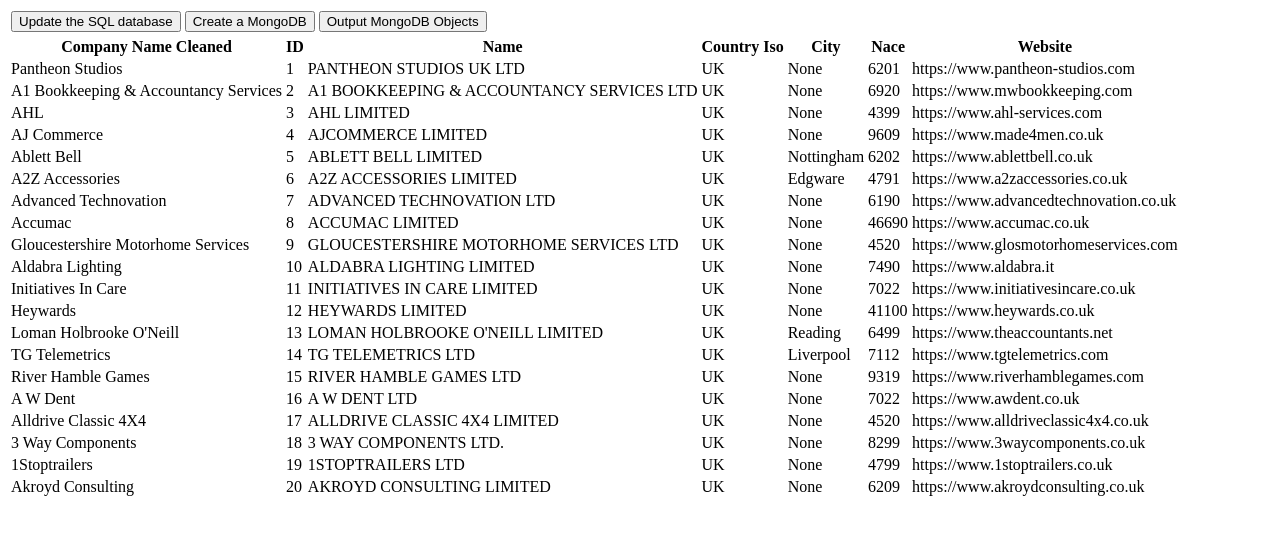
After one commit to antoniovasilevski/python-mongodb-flask-project, a Flask app: template templates/content.html in a window 1280 px wide. The commit adds this page. Shown: the top 535 px of the page. Run offline with Flask 2, Linux system fonts and the light colour scheme; the template is opened without the code that fills it, so the values that code supplies are empty.

Commit message:
Output MongoDB Objects to Front-End

```diff
--- a/main.py
+++ b/main.py
@@ -4,9 +4,13 @@
 import pandas as pd
 from cleanco import basename
 import pymongo
-import jinja2
 
 def clean_company_name(name_arg, remove_list):
+
+    if "COMMERCE" in name_arg:
+        modified = name_arg.split('COMMERCE', maxsplit=1)
+        modified[1] = ' COMMERCE' + modified[1]
+        name_arg = ' '.join(modified)
 
     for substring in remove_list:
         name_arg = sub(substring, "", name_arg)
@@ -35,6 +39,15 @@
 
     name_arg = basename(name_arg)
 
+    modified = name_arg.split(' ')
+    if len(modified[0]) < 4:
+        for id in range(1, len(modified)):
+            modified[id] = modified[id].title()
+        name_arg = ' '.join(modified)
+        return name_arg
+
+    name_arg = ' '.join(modified)
+
     return name_arg.title() if len(name_arg) > 4 else name_arg
 
 def update_db():
@@ -43,10 +56,10 @@
     sql_database = 'semos_companies_data.db'
     conn = sqlite3.connect(sql_database)
     cursor = conn.cursor()
-    df = pd.read_sql_query("SELECT * FROM companies", conn)
+    df = pd.read_sql_query("SELECT * FROM companies", conn, dtype=object)
 
     try:
-        cursor.execute("ALTER TABLE companies DROP COLUMN company_name_cleaned")
+        cursor.execute("ALTER TABLE companies DROP COLUMN company_name_cleaned, nace")
     except:
         pass
 
@@ -58,9 +71,9 @@
         cleaned_name = clean_company_name(name, remove_list)
         company_data['company_name_cleaned'].append(cleaned_name)
 
+    company_data['nace'] = company_data['nace'].astype('Int64')
     company_data = pd.DataFrame(company_data)
     company_data.to_sql('companies', conn, if_exists='replace', index=False)
-
     conn.close()
 
 def write_to_mongodb():
@@ -96,16 +109,34 @@
     myclient = pymongo.MongoClient("mongodb://localhost:27017/")
     mydb = myclient["test_db"]
     mycol = mydb["companies"]
+    headers = ['Company Name Cleaned', 'ID', 'Name', 'Country Iso', 'City', 'Nace', 'Website']
 
-    with open("templates/index.html", "w") as html_file:
-        html_file.write("{% block body%}<div class="">{% endblock %}")
+    with open("templates/content.html", "w") as html_file:
 
+        html_table_header = "{% extends 'index.html' %}\n{% block content %}\n<table>\n"
+        html_table_footer = '</table>\n{% endblock %}'
+        body = ''
 
-    for id in range(1, 21):
-        myquery = {'_id': id}
-        data = mycol.find_one(myquery)
-        print(data)
+        for header in headers:
+            html_table_header += '<th>' + header + '</th>'
 
+        for id in range(1, 21):
+            myquery = {'_id': id}
+            data = mycol.find_one(myquery)
+
+            for key, value in data.items():
+                if key != '_id':
+                    body += f'<tr>\n<td>{key}</td>'
+                try:
+                    if isinstance(value, dict):
+                        body+= ''.join([f'<td>{elem}</td>' for elem in value.values()]) + '</tr>\n'
+                except:
+                    pass
+
+        html = html_table_header + body + html_table_footer
+        html_file.write(html)
+
+    html_file.close()
 
 ##################### Flask ########################
 
@@ -118,7 +149,6 @@
     """
     return render_template('index.html')
 
-
 @app.route('/update_sql', methods=['GET', 'POST'])
 def read_update_sql():
     if request.method == 'POST':
@@ -130,8 +160,15 @@
 def writing_to_mongodb():
     if request.method == 'POST':
         if request.form['mongodb'] == "Create a MongoDB":
-            write_to_mongodb()
-    return render_template('index.html')
+            try:
+                write_to_mongodb()
+                return render_template('index.html')
+            except:
+                return render_template('index.html')
+        if request.form['mongodb'] == "Output MongoDB Objects":
+            mongodb_to_html()
+
+            return render_template('content.html')
 
 if __name__ == '__main__':
     app.debug=True
--- a/templates/base.html
+++ b/templates/base.html
@@ -8,5 +8,7 @@
   </head>
   <body>
     {% block body %}{% endblock %}
+    {% block content %}{% endblock %}
+  </div>
   </body>
 </html>
--- /dev/null
+++ b/templates/content.html
@@ -0,0 +1,45 @@
+{% extends 'index.html' %}
+{% block content %}
+<table>
+<th>Company Name Cleaned</th><th>ID</th><th>Name</th><th>Country Iso</th><th>City</th><th>Nace</th><th>Website</th><tr>
+<td>Pantheon Studios</td><td>1</td><td>PANTHEON STUDIOS UK LTD</td><td>UK</td><td>None</td><td>6201</td><td>https://www.pantheon-studios.com</td></tr>
+<tr>
+<td>A1 Bookkeeping & Accountancy Services</td><td>2</td><td>A1 BOOKKEEPING & ACCOUNTANCY SERVICES LTD</td><td>UK</td><td>None</td><td>6920</td><td>https://www.mwbookkeeping.com</td></tr>
+<tr>
+<td>AHL</td><td>3</td><td>AHL LIMITED</td><td>UK</td><td>None</td><td>4399</td><td>https://www.ahl-services.com</td></tr>
+<tr>
+<td>AJ Commerce</td><td>4</td><td>AJCOMMERCE LIMITED</td><td>UK</td><td>None</td><td>9609</td><td>https://www.made4men.co.uk</td></tr>
+<tr>
+<td>Ablett Bell</td><td>5</td><td>ABLETT BELL LIMITED</td><td>UK</td><td>Nottingham</td><td>6202</td><td>https://www.ablettbell.co.uk</td></tr>
+<tr>
+<td>A2Z Accessories</td><td>6</td><td>A2Z ACCESSORIES LIMITED</td><td>UK</td><td>Edgware</td><td>4791</td><td>https://www.a2zaccessories.co.uk</td></tr>
+<tr>
+<td>Advanced Technovation</td><td>7</td><td>ADVANCED TECHNOVATION LTD</td><td>UK</td><td>None</td><td>6190</td><td>https://www.advancedtechnovation.co.uk</td></tr>
+<tr>
+<td>Accumac</td><td>8</td><td>ACCUMAC LIMITED</td><td>UK</td><td>None</td><td>46690</td><td>https://www.accumac.co.uk</td></tr>
+<tr>
+<td>Gloucestershire Motorhome Services</td><td>9</td><td>GLOUCESTERSHIRE MOTORHOME SERVICES LTD</td><td>UK</td><td>None</td><td>4520</td><td>https://www.glosmotorhomeservices.com</td></tr>
+<tr>
+<td>Aldabra Lighting</td><td>10</td><td>ALDABRA LIGHTING LIMITED</td><td>UK</td><td>None</td><td>7490</td><td>https://www.aldabra.it</td></tr>
+<tr>
+<td>Initiatives In Care</td><td>11</td><td>INITIATIVES IN CARE LIMITED</td><td>UK</td><td>None</td><td>7022</td><td>https://www.initiativesincare.co.uk</td></tr>
+<tr>
+<td>Heywards</td><td>12</td><td>HEYWARDS LIMITED</td><td>UK</td><td>None</td><td>41100</td><td>https://www.heywards.co.uk</td></tr>
+<tr>
+<td>Loman Holbrooke O'Neill</td><td>13</td><td>LOMAN HOLBROOKE O'NEILL LIMITED</td><td>UK</td><td>Reading</td><td>6499</td><td>https://www.theaccountants.net</td></tr>
+<tr>
+<td>TG Telemetrics</td><td>14</td><td>TG TELEMETRICS LTD</td><td>UK</td><td>Liverpool</td><td>7112</td><td>https://www.tgtelemetrics.com</td></tr>
+<tr>
+<td>River Hamble Games</td><td>15</td><td>RIVER HAMBLE GAMES LTD</td><td>UK</td><td>None</td><td>9319</td><td>https://www.riverhamblegames.com</td></tr>
+<tr>
+<td>A W Dent</td><td>16</td><td>A W DENT LTD</td><td>UK</td><td>None</td><td>7022</td><td>https://www.awdent.co.uk</td></tr>
+<tr>
+<td>Alldrive Classic 4X4</td><td>17</td><td>ALLDRIVE CLASSIC 4X4 LIMITED</td><td>UK</td><td>None</td><td>4520</td><td>https://www.alldriveclassic4x4.co.uk</td></tr>
+<tr>
+<td>3 Way Components</td><td>18</td><td>3 WAY COMPONENTS LTD.</td><td>UK</td><td>None</td><td>8299</td><td>https://www.3waycomponents.co.uk</td></tr>
+<tr>
+<td>1Stoptrailers</td><td>19</td><td>1STOPTRAILERS LTD</td><td>UK</td><td>None</td><td>4799</td><td>https://www.1stoptrailers.co.uk</td></tr>
+<tr>
+<td>Akroyd Consulting</td><td>20</td><td>AKROYD CONSULTING LIMITED</td><td>UK</td><td>None</td><td>6209</td><td>https://www.akroydconsulting.co.uk</td></tr>
+</table>
+{% endblock %}
--- a/templates/index.html
+++ b/templates/index.html
@@ -19,15 +19,16 @@
                         <input type="submit" name="mongodb" value="Create a MongoDB"></input>
                     </form>
                 </td>
-            </tr>
-        </table>
-    </div>
-    <div class="mongodb-content">
-        <table>
-            <tr>
-                <td></td>
+                <td>
+                    <form method="post" action="/write_to_mongodb">
+                        <input type="submit" name="mongodb" value="Output MongoDB Objects"></input>
+                    </form>
+                </td>
             </tr>
         </table>
     </div>
 </div>
 {% endblock %}
+<div class="mongodb-content">
+    {% block content %}{% endblock %}
+</div>
```
Also changed, not shown: semos_companies_data - Copy.db (added), semos_companies_data.db, 5 other files.
